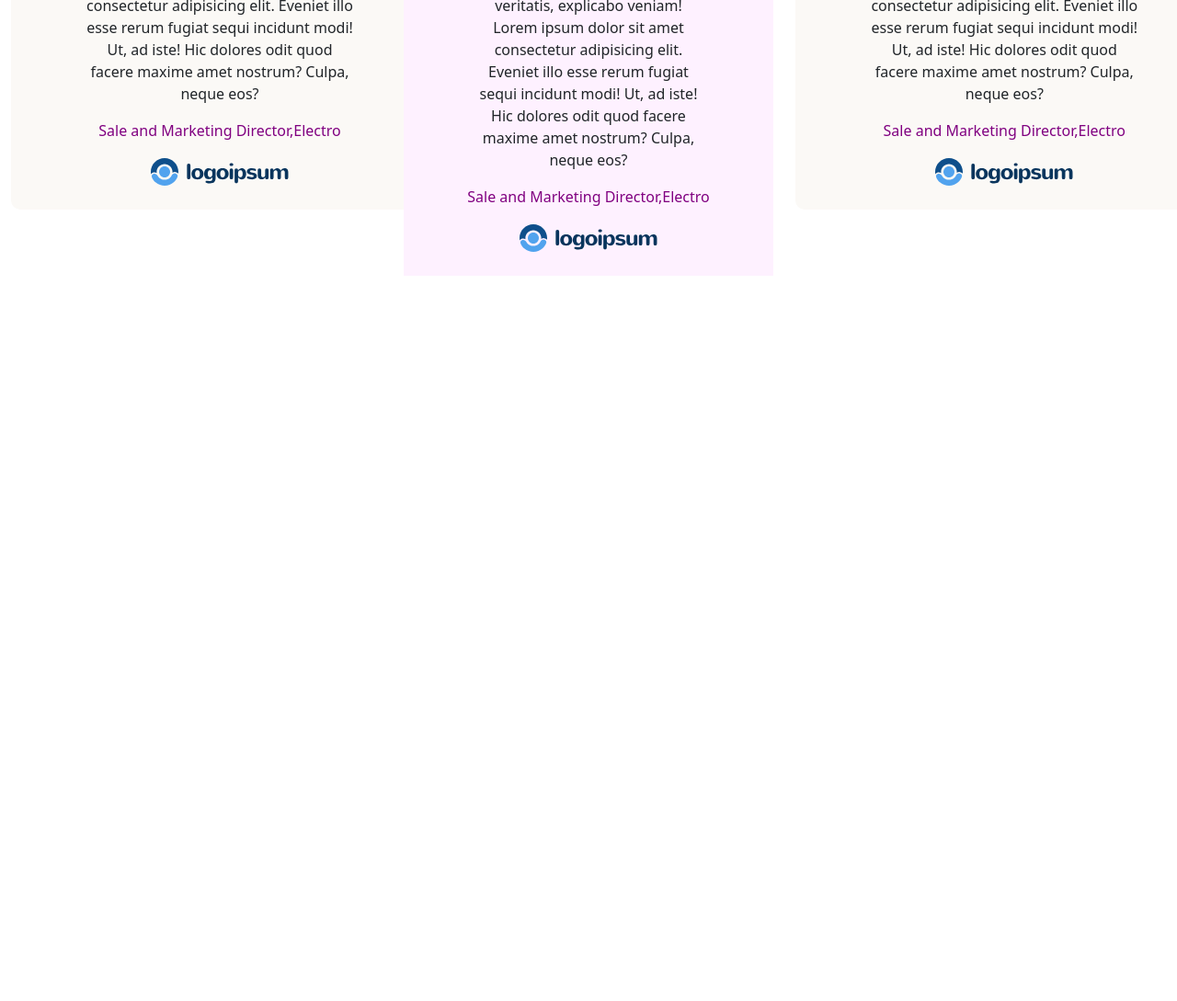
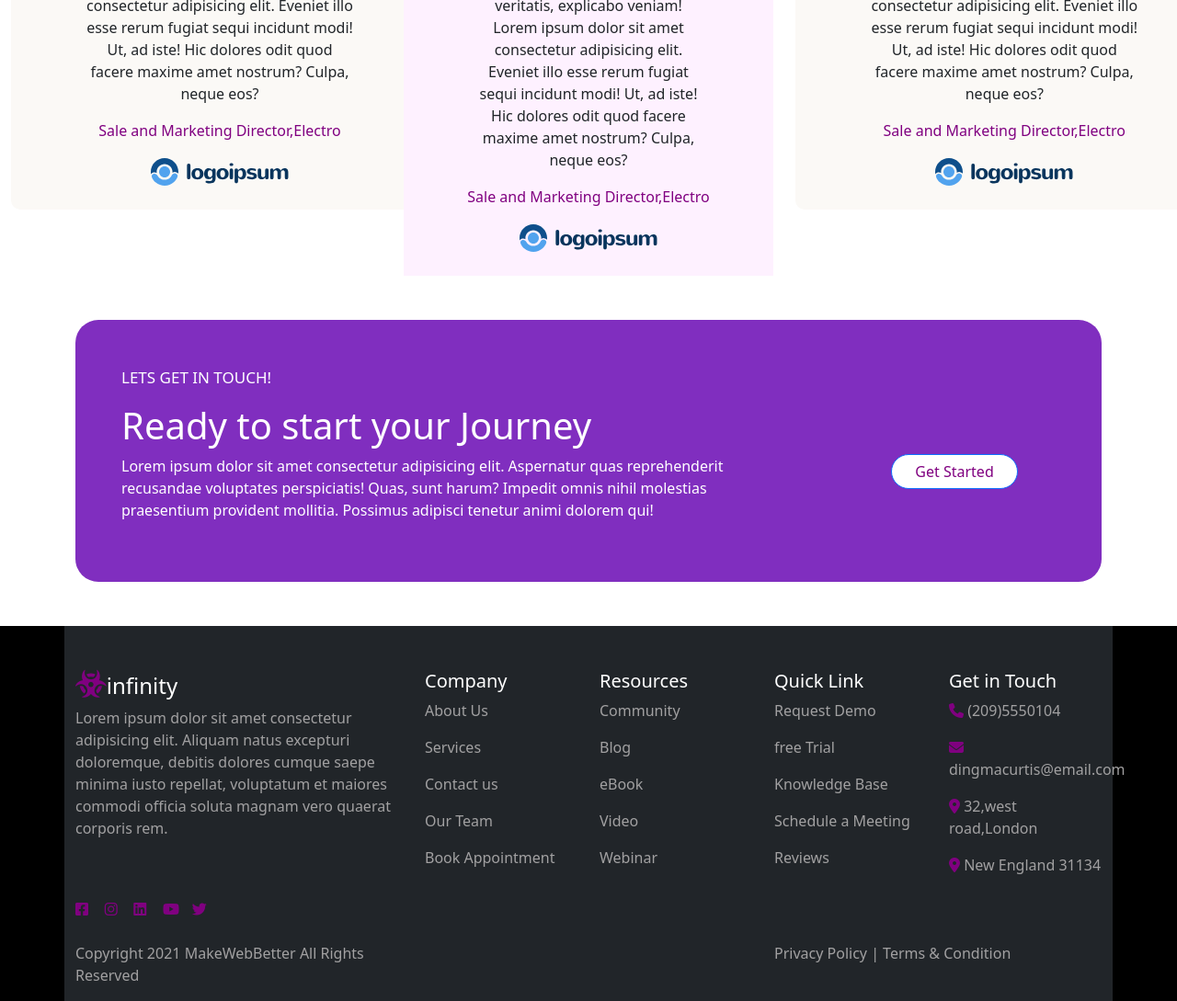
Before and after one commit to SandeepGubhaju/Infinity-front-end-website, a plain HTML site: page index.html in a window 1280 px wide. Shown: the part 2434-3523 px from the top of the page at 92% size. Before the commit the page ends 2734 px from the top, so only its background shows below. Drawn offline with nearby package versions, Linux system fonts and the light colour scheme; files whose address does not match are found by name.

Commit message:
Finished the footer Section

```diff
--- a/css/style.css
+++ b/css/style.css
@@ -112,3 +112,47 @@ table, th, td {
   .customer-background-para{
     background-color: #fef1ff;
   }
+
+  .get-started-background{
+    background-color:#802ebf;
+    color: white;
+    border-radius: 25px;
+    padding: 50px;
+  }
+
+  .get-started-para1{
+    text-transform: uppercase;
+    font-weight: 500;
+    font-size: 17px;
+  }
+
+  .get-started-button{
+    background-color: white;
+    color: purple;
+    margin-left: 144px;
+    margin-top: 55px;
+    outline: none;
+    border-radius: 50px;
+    padding-left:25px;
+    padding-right:25px;
+  }
+
+.footer-header{
+  color: white;
+}
+
+.footer-para{
+  color:#a2a1a2;
+}
+
+.footer-social{
+  color:purple;
+}
+
+#footer{
+  background-color: black !important;
+}
+
+.footer-touch{
+  color:purple;
+}
--- a/index.html
+++ b/index.html
@@ -320,7 +320,121 @@
         </div>
       </div>
     </section>
+    <section id="get-started">
+      <div class="container">
+        <div class="get-started-background mt-5 mb-5">
+          <div class="row">
+            <div class="col-md-12">
+              <p class="get-started-para1">Lets get in touch!</p>
+            </div>
+          </div>
+          <div class="row">
+            <div class="col-md-8">
+              <h1>Ready to start your Journey</h1>
+              <p>
+                Lorem ipsum dolor sit amet consectetur adipisicing elit.
+                Aspernatur quas reprehenderit recusandae voluptates
+                perspiciatis! Quas, sunt harum? Impedit omnis nihil molestias
+                praesentium provident mollitia. Possimus adipisci tenetur animi
+                dolorem qui!
+              </p>
+            </div>
+            <div class="col-md-4">
+              <button type="button" class="btn btn-primary get-started-button">
+                Get Started
+              </button>
+            </div>
+          </div>
+        </div>
+      </div>
+    </section>
 
+    <section id="footer">
+      <div class="container bg-dark">
+        <div class="row">
+          <div class="col-md-4 mt-5">
+            <h4 class="footer-header">
+              <i class="fa-solid fa-biohazard"></i>infinity
+            </h4>
+            <p class="footer-para">
+              Lorem ipsum dolor sit amet consectetur adipisicing elit. Aliquam
+              natus excepturi doloremque, debitis dolores cumque saepe minima
+              iusto repellat, voluptatum et maiores commodi officia soluta
+              magnam vero quaerat corporis rem.
+            </p>
+            <div class="row">
+              <div class="col-md-1 mt-5">
+                <i class="fa-brands fa-square-facebook footer-social"></i>
+              </div>
+              <div class="col-md-1 mt-5">
+                <i class="fa-brands fa-instagram footer-social"></i>
+              </div>
+              <div class="col-md-1 mt-5">
+                <i class="fa-brands fa-linkedin footer-social"></i>
+              </div>
+              <div class="col-md-1 mt-5">
+                <i class="fa-brands fa-youtube footer-social"></i>
+              </div>
+              <div class="col-md-1 mt-5">
+                <i class="fa-brands fa-twitter footer-social"></i>
+              </div>
+            </div>
+          </div>
+          <div class="col-md-2 mt-5">
+            <h5 class="footer-header">Company</h5>
+            <p class="footer-para">About Us</p>
+            <p class="footer-para">Services</p>
+            <p class="footer-para">Contact us</p>
+            <p class="footer-para">Our Team</p>
+            <p class="footer-para">Book Appointment</p>
+          </div>
+          <div class="col-md-2 mt-5">
+            <h5 class="footer-header">Resources</h5>
+            <p class="footer-para">Community</p>
+            <p class="footer-para">Blog</p>
+            <p class="footer-para">eBook</p>
+            <p class="footer-para">Video</p>
+            <p class="footer-para">Webinar</p>
+          </div>
+          <div class="col-md-2 mt-5">
+            <h5 class="footer-header">Quick Link</h5>
+            <p class="footer-para">Request Demo</p>
+            <p class="footer-para">free Trial</p>
+            <p class="footer-para">Knowledge Base</p>
+            <p class="footer-para">Schedule a Meeting</p>
+            <p class="footer-para">Reviews</p>
+          </div>
+          <div class="col-md-2 mt-5">
+            <h5 class="footer-header">Get in Touch</h5>
+            <p class="footer-para">
+              <i class="fa-solid fa-phone footer-touch"></i> (209)5550104
+            </p>
+            <p class="footer-para">
+              <i class="fa-solid fa-envelope footer-touch"></i>
+              dingmacurtis@email.com
+            </p>
+            <p class="footer-para">
+              <i class="fa-solid fa-location-dot footer-touch"></i> 32,west
+              road,London
+            </p>
+            <p class="footer-para">
+              <i class="fa-solid fa-location-dot footer-touch"></i> New England
+              31134
+            </p>
+          </div>
+        </div>
+        <div class="row justify-content-between mt-4">
+          <div class="col-md-4">
+            <p class="footer-para">
+              Copyright 2021 MakeWebBetter All Rights Reserved
+            </p>
+          </div>
+          <div class="col-md-4">
+            <p class="footer-para">Privacy Policy | Terms & Condition</p>
+          </div>
+        </div>
+      </div>
+    </section>
     <script
       src="https://cdn.jsdelivr.net/npm/bootstrap@5.2.0/dist/js/bootstrap.bundle.min.js"
       integrity="sha384-A3rJD856KowSb7dwlZdYEkO39Gagi7vIsF0jrRAoQmDKKtQBHUuLZ9AsSv4jD4Xa"
```
